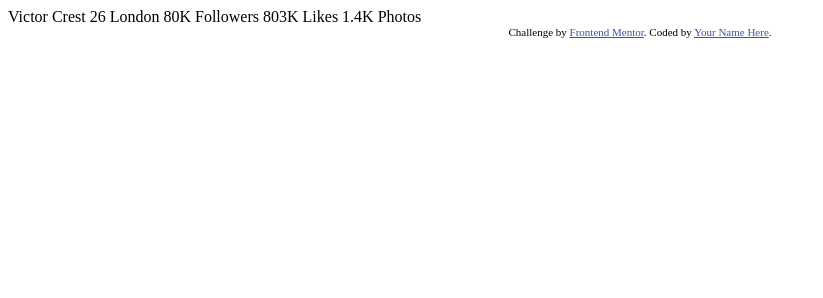
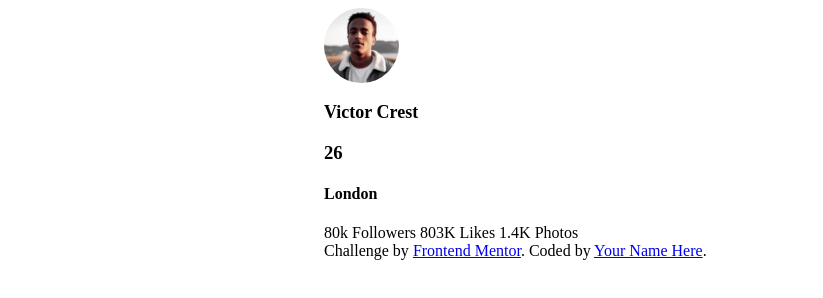
Before and after one commit to ProcrastinatingEntrepreneur/profile-card-component-main, a plain HTML site: page index.html in a window 1280 px wide. Shown: the whole page, without its empty margins (0-823 px from the left). Drawn offline with Linux system fonts and the light colour scheme.

Commit message:
Circled profile picture, added in flex layout

```diff
--- a/index.html
+++ b/index.html
@@ -9,27 +9,28 @@
   <title>Frontend Mentor | Profile card component</title>
 
   <!-- Feel free to remove these styles or customise in your own stylesheet 👍 -->
-  <style>
-    .attribution { font-size: 11px; text-align: center; }
-    .attribution a { color: hsl(228, 45%, 44%); }
-  </style>
+  <link rel="stylesheet" type"text/css" href="/styles.css"
 </head>
 <body>
-  Victor Crest
-  26
-  London
+  <section class="main-card">
+    <div class="profile-card">
+      <img src="/images/image-victor.jpg" class="profile-pic">
+      <h1 class="username">Victor Crest</h1>
+      <h3 class="age">26</h3>
+      <h4 calss="location">London</h4>
+      <span class="followers">80k
+        Followers</span>
 
-  80K
-  Followers
+        <span class="likes">803K
+        Likes</span>
 
-  803K
-  Likes
-
-  1.4K
-  Photos
-  <div class="attribution">
-    Challenge by <a href="https://www.frontendmentor.io?ref=challenge" target="_blank">Frontend Mentor</a>.
-    Coded by <a href="#">Your Name Here</a>.
-  </div>
+        <span class="photos">1.4K
+        Photos</span>
+        <div class="attribution">
+          Challenge by <a href="https://www.frontendmentor.io?ref=challenge" target="_blank">Frontend Mentor</a>.
+          Coded by <a href="#">Your Name Here</a>.
+        </div>
+      </div>
+  </section>
 </body>
 </html>
--- /dev/null
+++ b/styles.css
@@ -0,0 +1,26 @@
+.main-card {
+        display: flex;
+        align-items: center;
+        justify-content: center;
+}
+
+.profile-card {
+        margin: auto;
+        width: 50%;
+        height: 250px;
+}
+
+.profile-pic {
+        width: 75px;
+        max-width: 100%;
+        border-radius: 50%;
+
+}
+
+.age {
+      align-self: flex-start;
+}
+
+.username {
+        font-size: 18px;
+}
```
